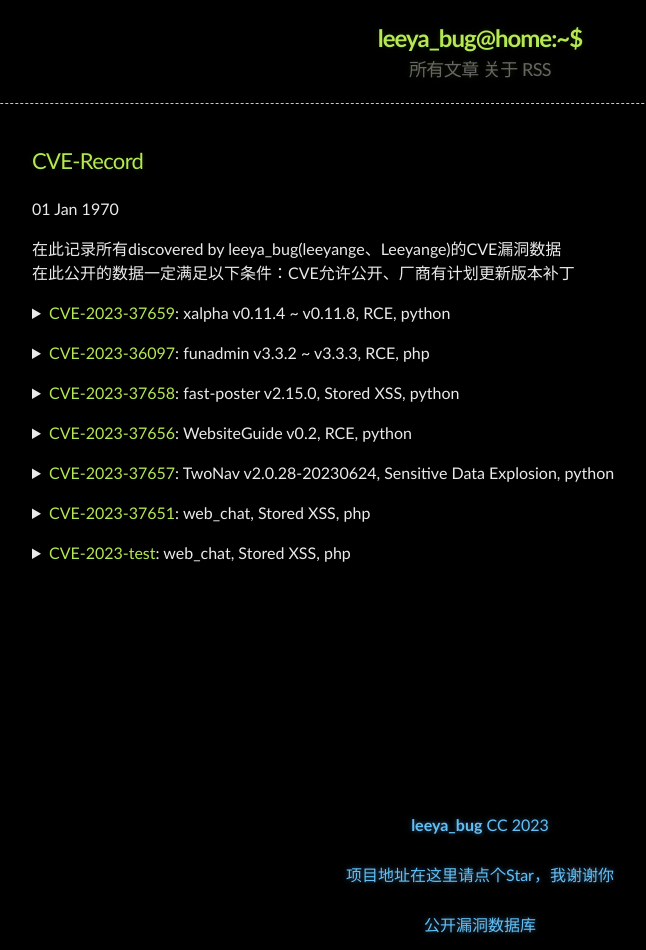
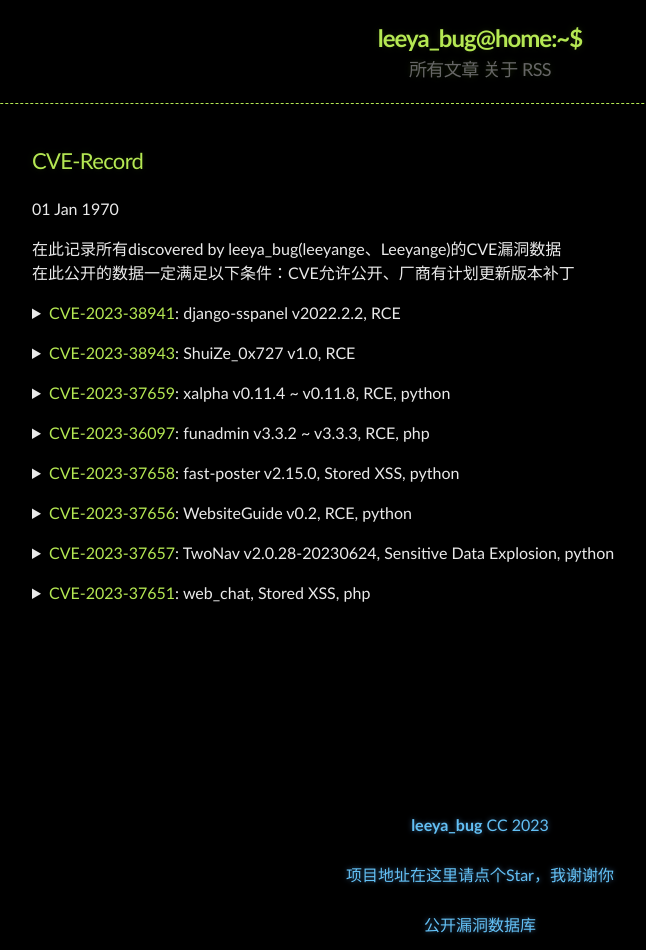
Before and after one commit to Leeyangee/leeyangee.github.io, a Jekyll site: the page built from _posts/1970-01-01-CVE-Record.md, in a window 1280 px wide. Shown: the whole page, without its empty margins (160-806 px from the left). Built offline with Jekyll 4.4.1, drawn with Linux system fonts in a browser that asks for light colours.

Commit message:
Update 1970-01-01-CVE-Record.md

```diff
--- a/_posts/1970-01-01-CVE-Record.md
+++ b/_posts/1970-01-01-CVE-Record.md
@@ -5,6 +5,22 @@
 
 在此记录所有discovered by leeya_bug(leeyange、Leeyange)的CVE漏洞数据
 在此公开的数据一定满足以下条件：CVE允许公开、厂商有计划更新版本补丁
+
+<details>
+      <summary><font color="#b5e853">CVE-2023-38941</font>: django-sspanel v2022.2.2, RCE</summary>
+      <pre><code>
+<a id="cve_addr">CVE-2023-38941</a>
+仓库地址: <a id="cve_rep">https://github.com/Ehco1996/django-sspanel</a>
+      </code></pre>
+</details><p></p>
+
+<details>
+      <summary><font color="#b5e853">CVE-2023-38943</font>: ShuiZe_0x727 v1.0, RCE</summary>
+      <pre><code>
+<a id="cve_addr">CVE-2023-38943</a>
+仓库地址: <a id="cve_rep">https://github.com/0x727/ShuiZe_0x727</a>
+      </code></pre>
+</details><p></p>
 
 <details>
       <summary><font color="#b5e853">CVE-2023-37659</font>: xalpha v0.11.4 ~ v0.11.8, RCE, python</summary>
@@ -71,6 +87,6 @@
       t = document.querySelectorAll("#cve_rep");
       for(var i = 0; i < t.length; i ++)t[i].href = t[i].innerHTML;
 
-      cve_box = document.getElementById("all");
-      cve_box.innerHTML += '<details><summary><font color="#b5e853">CVE-2023-test</font>:  web_chat, Stored XSS, php</summary><pre><code><a id="cve_addr">CVE-2023-37651</a><br>仓库地址: <a id="cve_rep">https://github.com/jacky-zeng/web_chat</a><br></code></pre></details><p></p>';
+      //cve_box = document.getElementById("all");
+      //cve_box.innerHTML += '<details><summary><font color="#b5e853">CVE-2023-test</font>:  web_chat, Stored XSS, php</summary><pre><code><a id="cve_addr">CVE-2023-37651</a><br>仓库地址: <a id="cve_rep">https://github.com/jacky-zeng/web_chat</a><br></code></pre></details><p></p>';
 </script>
```
